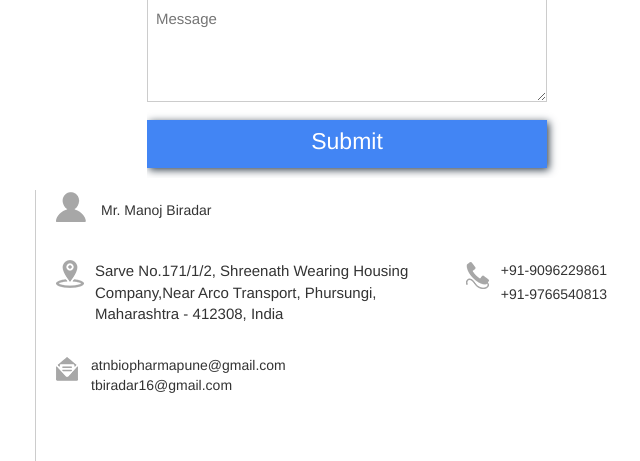
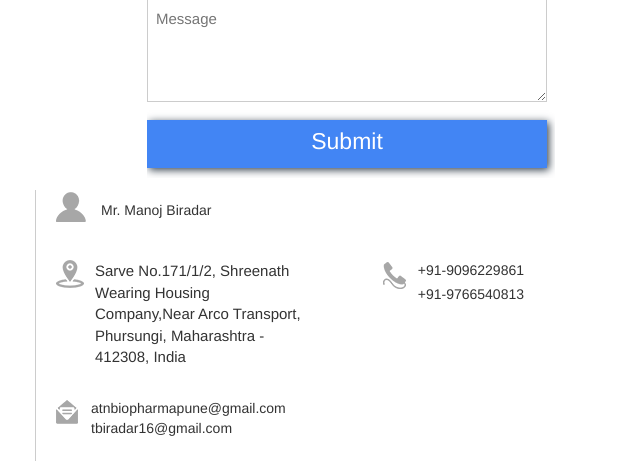
Before and after one commit to blue-dots/Pharma, a PHP site: page / in a window 1280 px wide. Shown: the part 2586-3047 px from the top of the page, without its empty margins (125-765 px from the left). Run offline with PHP 8.4, Linux system fonts and the light colour scheme.

Commit message:
Contact us Section changes

```diff
--- a/gui/css/style.css
+++ b/gui/css/style.css
@@ -109,14 +109,14 @@ float: left;
     margin-top: 9px;
     position: relative;
     float: left;
-    width: 572px;
+    width: 489px;
     height: 271px;
     border-left: 1px solid #ccc;
     padding-left: 20px;
 }
 .enquieryForm {
     float: left;
-    width: 451px;
+    width: 408px;
     margin-top: 9px;
     position: relative;
 }
@@ -274,7 +274,7 @@ float: left;
 }
 .sadress {
     float: left;
-    width: 350px;
+    width: 232px;
     font-weight: 500;
     font-size: 15px;
     padding: 0px 9px;
```
